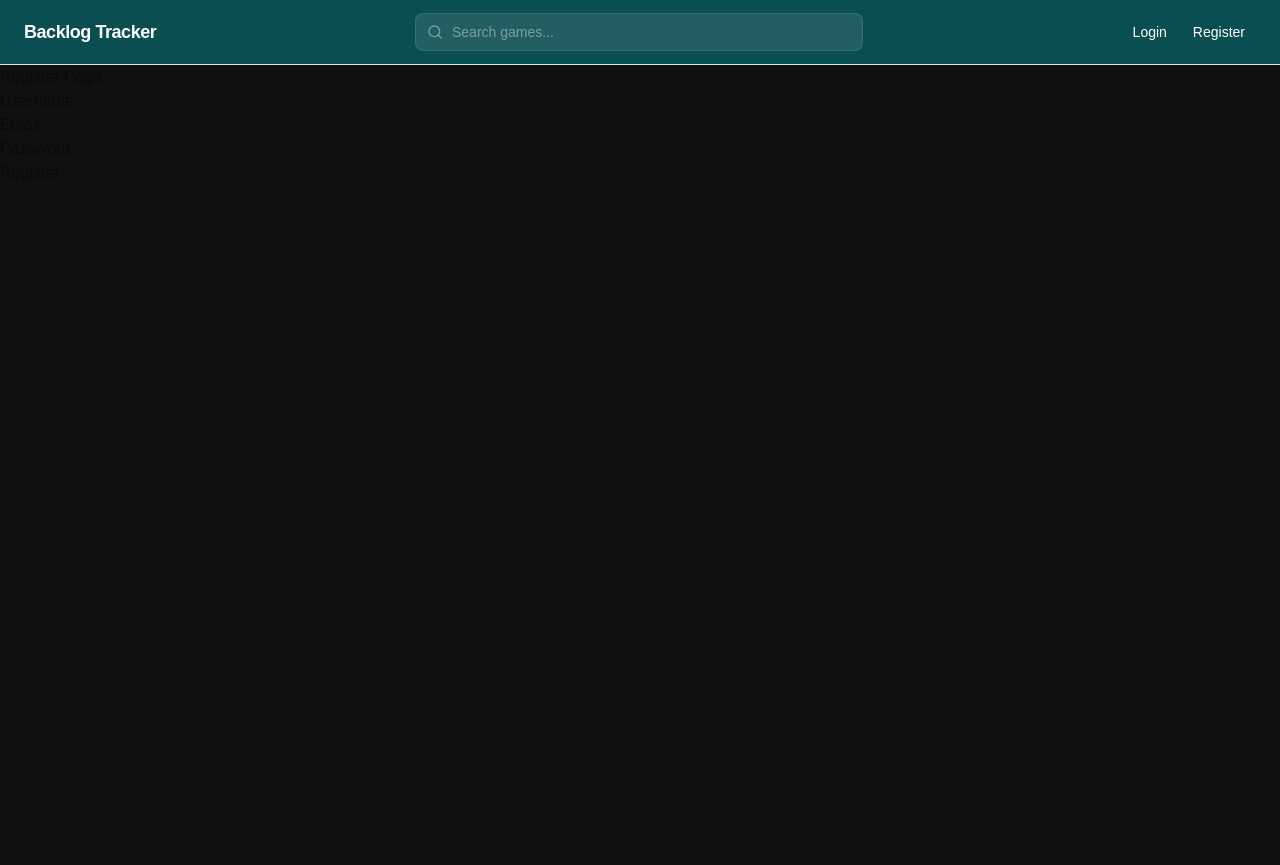
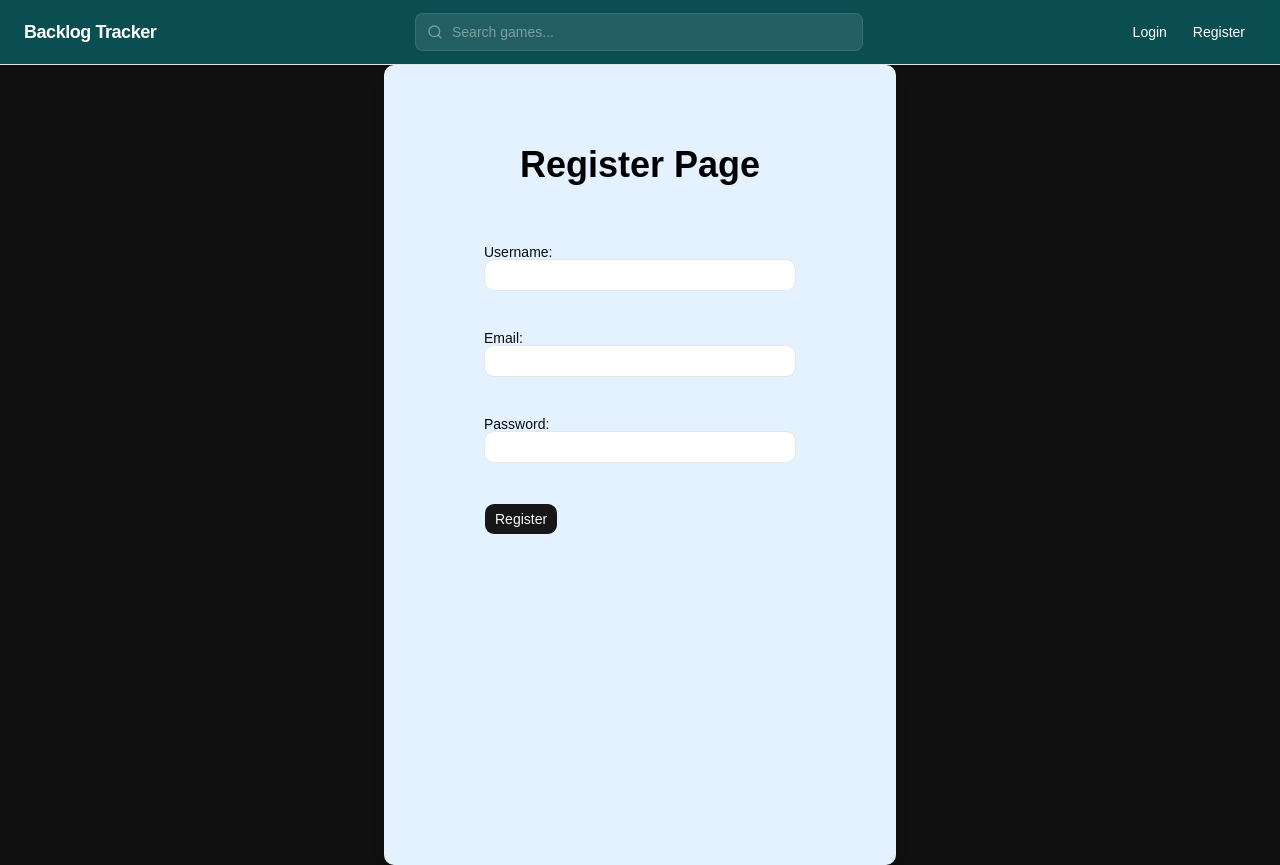
Before and after one commit to Tajinder9753/Backlog-Tracker, a React (Vite) app in the folder Frontend/: page /register in a window 1280 px wide. Before the commit the page ends 800 px from the top, so only its background shows below. Built offline with nearby package versions, Linux system fonts and the light colour scheme; no server answers.

Commit message:
Update css for login and register

```diff
--- a/Frontend/src/components/Navbar.tsx
+++ b/Frontend/src/components/Navbar.tsx
@@ -4,10 +4,14 @@ import { Button } from "./ui/button";
 import { Search } from "lucide-react";
 
 export const Navbar = () => {
-    const {user, logout} = useUser();
+    const {user, logout, setMessage} = useUser();
     const navigate = useNavigate();
     const handleLogout = async () => {
         await logout();
+        setTimeout(()=> {
+            setMessage("");
+             navigate("/login");
+        }, 1000);
     }
 
     return (
--- /dev/null
+++ b/Frontend/src/components/ui/input.tsx
@@ -0,0 +1,19 @@
+import * as React from "react"
+
+import { cn } from "@/lib/utils"
+
+function Input({ className, type, ...props }: React.ComponentProps<"input">) {
+  return (
+    <input
+      type={type}
+      data-slot="input"
+      className={cn(
+        "h-8 w-full min-w-0 rounded-lg border border-input bg-transparent px-2.5 py-1 text-base transition-colors outline-none file:inline-flex file:h-6 file:border-0 file:bg-transparent file:text-sm file:font-medium file:text-foreground placeholder:text-muted-foreground focus-visible:border-ring focus-visible:ring-3 focus-visible:ring-ring/50 disabled:pointer-events-none disabled:cursor-not-allowed disabled:bg-input/50 disabled:opacity-50 aria-invalid:border-destructive aria-invalid:ring-3 aria-invalid:ring-destructive/20 md:text-sm dark:bg-input/30 dark:disabled:bg-input/80 dark:aria-invalid:border-destructive/50 dark:aria-invalid:ring-destructive/40",
+        className
+      )}
+      {...props}
+    />
+  )
+}
+
+export { Input }
--- /dev/null
+++ b/Frontend/src/components/ui/label.tsx
@@ -0,0 +1,22 @@
+import * as React from "react"
+import { Label as LabelPrimitive } from "radix-ui"
+
+import { cn } from "@/lib/utils"
+
+function Label({
+  className,
+  ...props
+}: React.ComponentProps<typeof LabelPrimitive.Root>) {
+  return (
+    <LabelPrimitive.Root
+      data-slot="label"
+      className={cn(
+        "flex items-center gap-2 text-sm leading-none font-medium select-none group-data-[disabled=true]:pointer-events-none group-data-[disabled=true]:opacity-50 peer-disabled:cursor-not-allowed peer-disabled:opacity-50",
+        className
+      )}
+      {...props}
+    />
+  )
+}
+
+export { Label }
--- a/Frontend/src/context/UserContext.tsx
+++ b/Frontend/src/context/UserContext.tsx
@@ -5,7 +5,7 @@ import { LOGIN_USER, REGISTER_USER, LOGOUT_USER } from "../graphql/mutations";
 
 interface UserContextType {
     user: any;
-    login: (username: string, password: string, navigate: Function) => Promise<void>;
+    login: (username: string, password: string) => Promise<boolean>;
     loginLoading: boolean;
     loginError: ApolloError | undefined;
     register: (username: string, password: string, email: string, navigate: Function) => Promise<void>;
@@ -36,24 +36,22 @@ export function UserProvider({ children }: { children: React.ReactNode }) {
         awaitRefetchQueries: true
     });
 
-    async function login(username : string, password : string, navigate : Function)
-    {
+ async function login(username: string, password: string): Promise<boolean> {
     try {
-            const {data} = await loginUser({
+        const { data } = await loginUser({
             variables: { username, password }
         });
-
-            if (data?.loginUser)
-            {
+        if (data?.loginUser) {
             setMessage("Login successful");
-                navigate("/dashboard");
+            return true;
         } else {
             setMessage("Login Failed");
+            return false;
         }
-        } catch (err)
-        {
+    } catch (err) {
         console.error("Login failed:", err);
         setMessage("Login Failed");
+        return false;
     }
 }
 
--- a/Frontend/src/pages/Login.tsx
+++ b/Frontend/src/pages/Login.tsx
@@ -1,8 +1,11 @@
 import { useState } from "react";
 import { useQuery } from "@apollo/client";
-import { useNavigate } from "react-router-dom";
+import { Link, useNavigate } from "react-router-dom";
 import { useUser } from "../Hooks/useUser";
 import { GET_USER } from "../graphql/queries";
+import { Input } from "@/components/ui/input";
+import { Button } from "@/components/ui/button";
+import { Label } from "@/components/ui/label";
 
 export const Login = () => {
 
@@ -26,15 +29,19 @@ export const Login = () => {
     };
 
 
-    const handleSubmit = async (e: React.SubmitEvent<HTMLFormElement>) => {
+    const handleSubmit = async (e: React.FormEvent<HTMLFormElement>) => {
         e.preventDefault();
-        await login(formData.username, formData.password, navigate);
 
-        if (!loginError)
-        {
-          refetch();
+        try {
+            const success = await login(formData.username, formData.password);
+            if (success) {
+                await refetch();
+                navigate("/dashboard");
+            }
+        } catch (err) {
+            console.error("Submit error:", err);
         }
-    }
+    };
 
     if (loginLoading) return <p>Loading...</p>;
 
@@ -44,32 +51,39 @@ export const Login = () => {
         <div className="w-full max-w-lg p-20 rounded-lg shadow-lg bg-myGrey h-200">
           <h1 className="text-4xl text-black font-bold flex justify-center">Login</h1>
             <form onSubmit={handleSubmit} className="pt-10">
-              <div>
-                <label htmlFor="username">Username:</label>
-                <input
+              <div className="p-5">
+                <Label htmlFor="username">Username:</Label>
+                <Input
                   type="text"
                   id="username"
                   name="username"
                   value={formData.username}
                   onChange={handleChange}
+                  className="bg-white"
                 />
               </div>
-              <div>
-                <label htmlFor="password">Password:</label>
-                <input
+              <div className="p-5">
+                <Label htmlFor="password">Password:</Label>
+                <Input
                   type="password"
                   id="password"
                   name="password"
                   value={formData.password}
                   onChange={handleChange}
+                  className="bg-white"
                 />
               </div>
-              <button type="submit">Login</button>
-              {message && <p>{message}</p>}
-              {loginError && <p style={{color: "red"}}>Error: {loginError.message}</p>}
+              <div className="p-5">
+                <Button type="submit">Login</Button>
+                {message && <p>{message}</p>}
+                {loginError && <p style={{color: "red"}}>Error: {loginError.message}</p>}
+              </div>
+
             </form>
+            <p className="text-black py-4">Don't have an account? Register here:
+              <Link to = "/register" className="font-medium text-fg-brand hover:underline">Register</Link>
+            </p>
         </div>
-
       </div>
 
       </>
--- a/Frontend/src/pages/Register.tsx
+++ b/Frontend/src/pages/Register.tsx
@@ -1,6 +1,9 @@
 import { useNavigate } from "react-router-dom"
 import { useUser } from "../Hooks/useUser";
 import { useState } from "react";
+import { Button } from "@/components/ui/button";
+import { Input } from "@/components/ui/input";
+import { Label } from "@/components/ui/label";
 
 export const Register = () => {
     const navigate = useNavigate();
@@ -24,42 +27,50 @@ export const Register = () => {
         await register(formData.username, formData.password, formData.email, navigate);
     }
     return (
-        <div>
-            <h1>Register Page</h1>
-            <form onSubmit={handleSubmit}>
-                <div>
-                    <label>Username:</label>
-                    <input
+        <div className="flex items-center justify-center rounded-md min-h-screen">
+            <div className="w-full max-w-lg p-20 rounded-lg shadow-lg bg-myGrey h-200">
+                <h1 className="text-4xl text-black font-bold flex justify-center" >Register Page</h1>
+                <form onSubmit={handleSubmit} className="pt-10">
+                    <div className="p-5">
+                        <Label>Username:</Label>
+                        <Input
                             type="text"
                             name="username"
                             value={formData.username}
                             onChange={handleChange}
+                            className="bg-white"
                         />
                     </div>
-                <div>
-                    <label>Email:</label>
-                    <input
+                    <div className="p-5">
+                        <Label>Email:</Label>
+                        <Input
                             type="email"
                             name="email"
                             value={formData.email}
                             onChange={handleChange}
+                            className="bg-white"
                         />
                     </div>
-                <div>
-                    <label>Password:</label>
-                    <input
+                    <div className="p-5">
+                        <Label>Password:</Label>
+                        <Input
                             type="password"
                             name="password"
                             value={formData.password}
                             onChange={handleChange}
+                            className="bg-white"
                         />
                     </div>
-                <button type="submit" disabled={registerLoading}>
+                    <div className="p-5">
+                        <Button type="submit" disabled={registerLoading}>
                             {registerLoading ? "Registering..." : "Register"}
-                </button>
+                        </Button>
+                    </div>
+
                 </form>
                 {message && <p>{message}</p>}
                 {registerError && <p style={{color: "red"}}>Error: {registerError.message}</p>}
             </div>
+        </div>
     )
 }
```
Lines whose indentation alone changed are shown as unchanged.
